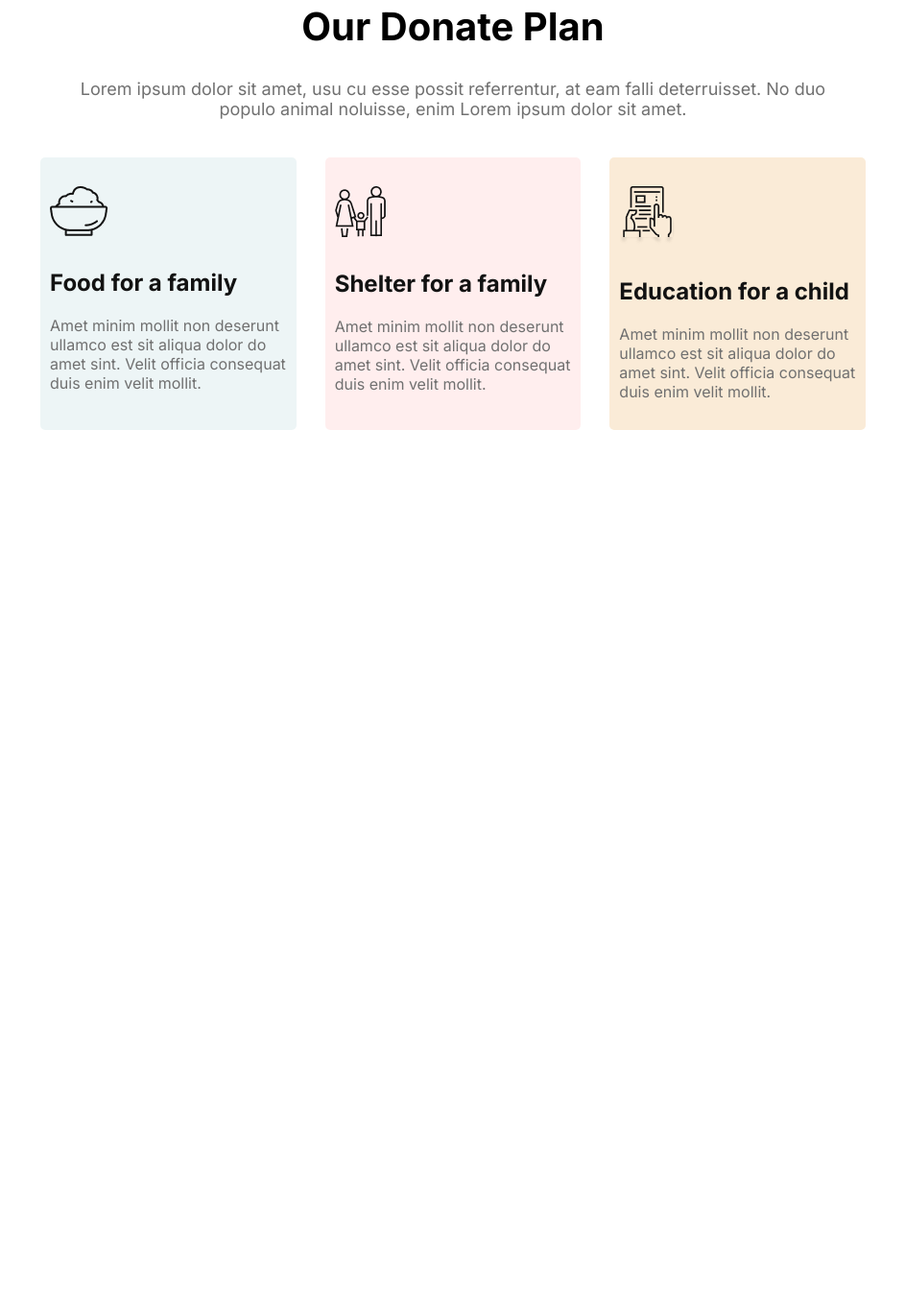
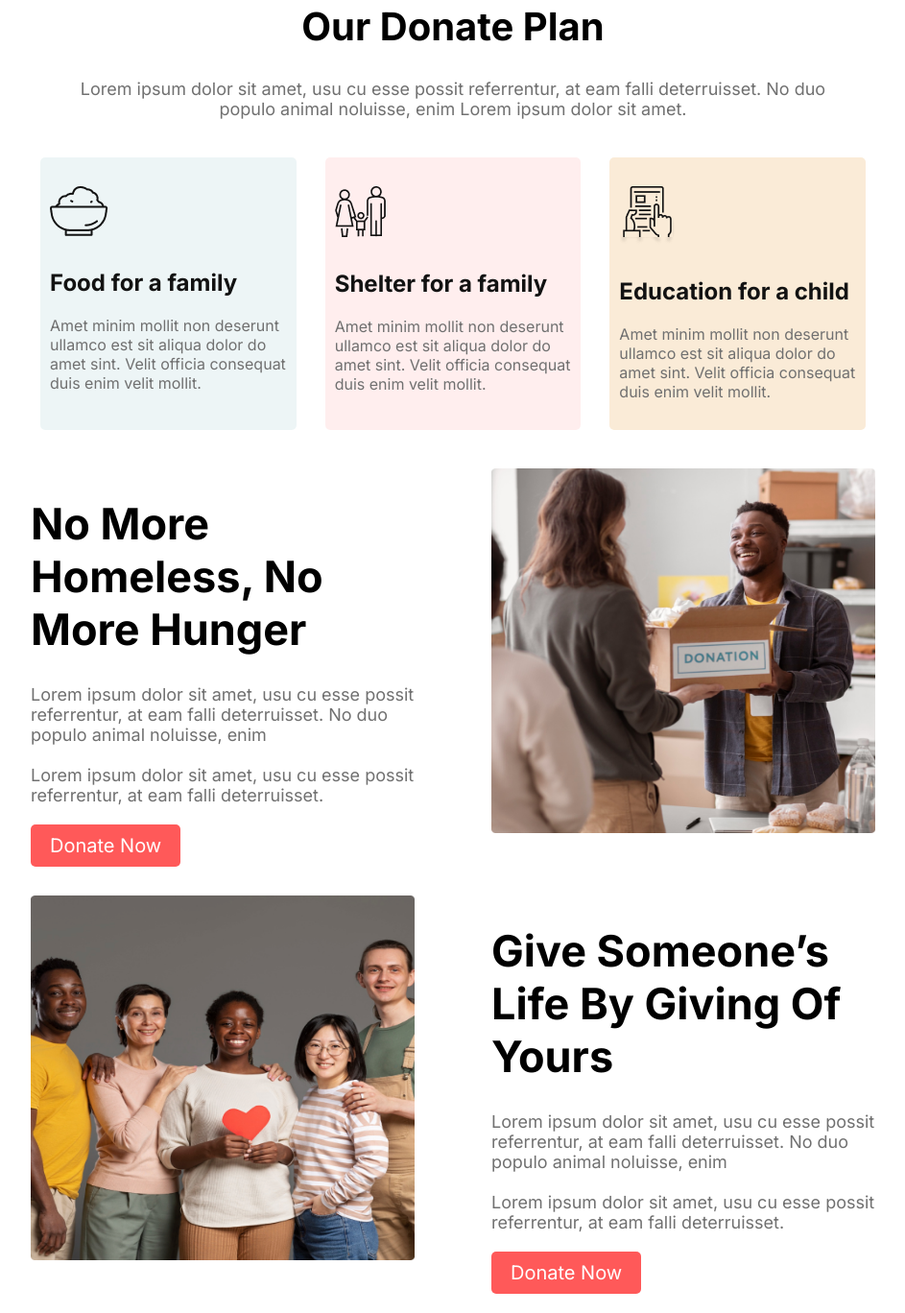
Before and after one commit to emon3455/Donation, a plain HTML site: page index.html in a window 1280 px wide. Shown: the part 1000-2368 px from the top of the page at 96% size, without its empty margins (168-1111 px from the left). Before the commit the page ends 1478 px from the top, so only its background shows below. Drawn offline with Linux system fonts and the light colour scheme.

Commit message:
blog added

```diff
--- a/index.html
+++ b/index.html
@@ -43,7 +43,7 @@
 
         </div>
 
-        <img class="header-img" src="./picture/Donate 1.png" alt="">
+        <img class="header-img" src="./picture/Donate_1.png" alt="">
     </header>
 <!-- header end -->
 
@@ -138,6 +138,68 @@
         </section>
         <!-- donate plan end -->
 
+        <!-- blogs start -->
+        <article class="blogs-container">
+
+           <div class="blog">
+
+                <div class="blog-desc">
+
+                    <h3 class="blog-title">
+                        No More Homeless, No More Hunger
+
+                    </h3>
+
+                    <p class="blog-info">
+                        Lorem ipsum dolor sit amet, usu cu esse possit referrentur, at eam falli deterruisset. No duo populo animal noluisse, enim
+                        <br> <br>
+
+                        Lorem ipsum dolor sit amet, usu cu esse possit referrentur, at eam falli deterruisset.
+
+                    </p>
+
+                    <button class="btn-primary">
+                        Donate Now
+                    </button>
+
+                </div>
+
+                <div class="img-container">
+                    <img src="./picture/donation-2.png" alt="" class="blog-img">
+                </div>
+
+           </div>
+
+           <div class="blog">
+
+                    <div class="blog-desc">
+
+                        <h3 class="blog-title">
+                            Give Someone’s Life By Giving Of Yours
+                        </h3>
+
+                        <p class="blog-info">
+                            Lorem ipsum dolor sit amet, usu cu esse possit referrentur, at eam falli deterruisset. No duo populo animal noluisse, enim
+                            <br> <br>
+                            Lorem ipsum dolor sit amet, usu cu esse possit referrentur, at eam falli deterruisset.
+                        </p>
+
+                        <button class="btn-primary">
+                             Donate Now
+                        </button>
+
+                    </div>
+
+                    <div class="img-container">
+
+                            <img src="./picture/donation-3.png" alt="" class="blog-img">
+
+                    </div>
+           </div>
+
+        </article>
+        <!-- blog end -->
+
 
     </main>
     <!-- main section end -->
--- a/style/humble.css
+++ b/style/humble.css
@@ -169,6 +169,40 @@
 
 /* donate plan end */
 
+/* blog start */
+.blogs-container{
+    margin: 20px 0;
+
+}
+
+.blogs-container > :nth-child(2){
+    flex-direction: row-reverse;
+}
+
+.blog{
+    display: flex;
+    gap: 80px;
+    margin-top: 30px;
+}
+
+.blog-title{
+    margin: 30px 0;
+    font-size: 45px;
+}
+
+.blog-info{
+    margin: 20px 0;
+    color: #707070;
+    font-size: 18px;
+}
+
+.blog-img{
+    width: 400px;
+    height: 380px;
+}
+
+/* blog end */
+
 
 
 
```
Also changed, not shown: picture/Donate_1.png (renamed from picture/Donate 1.png).
